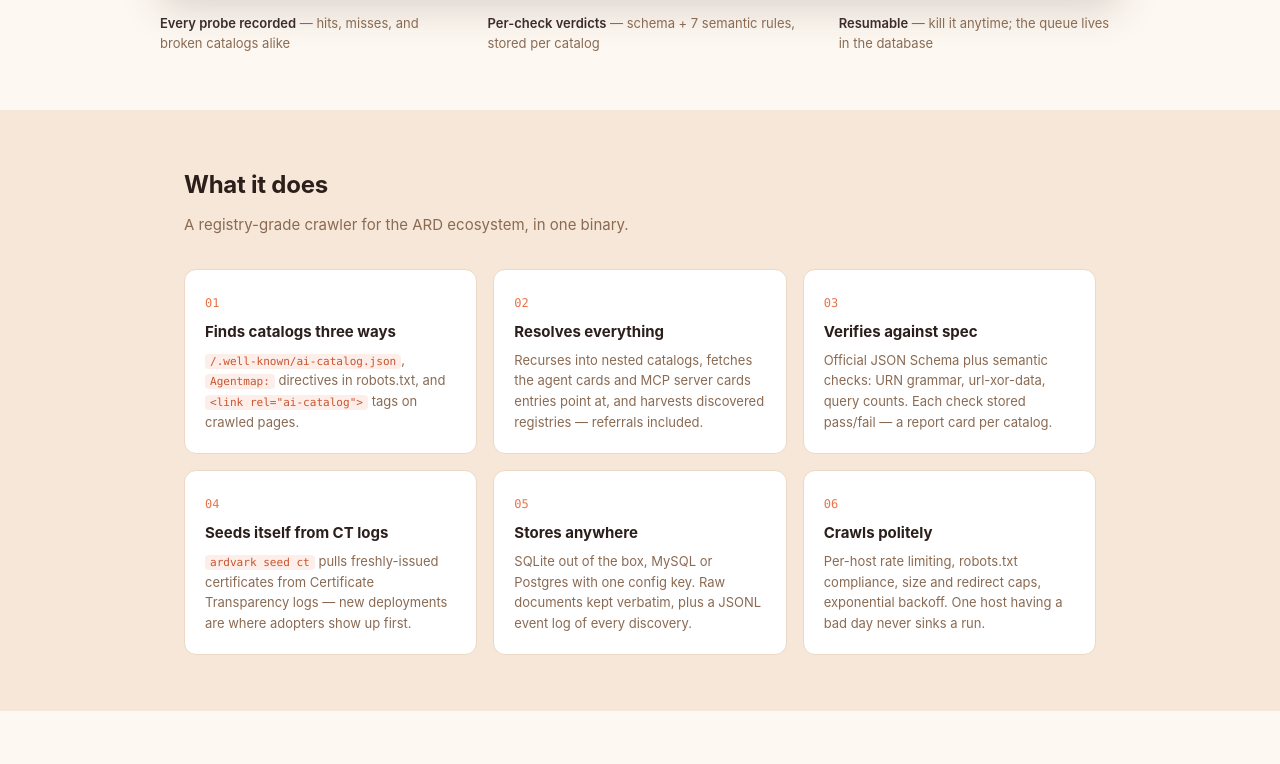
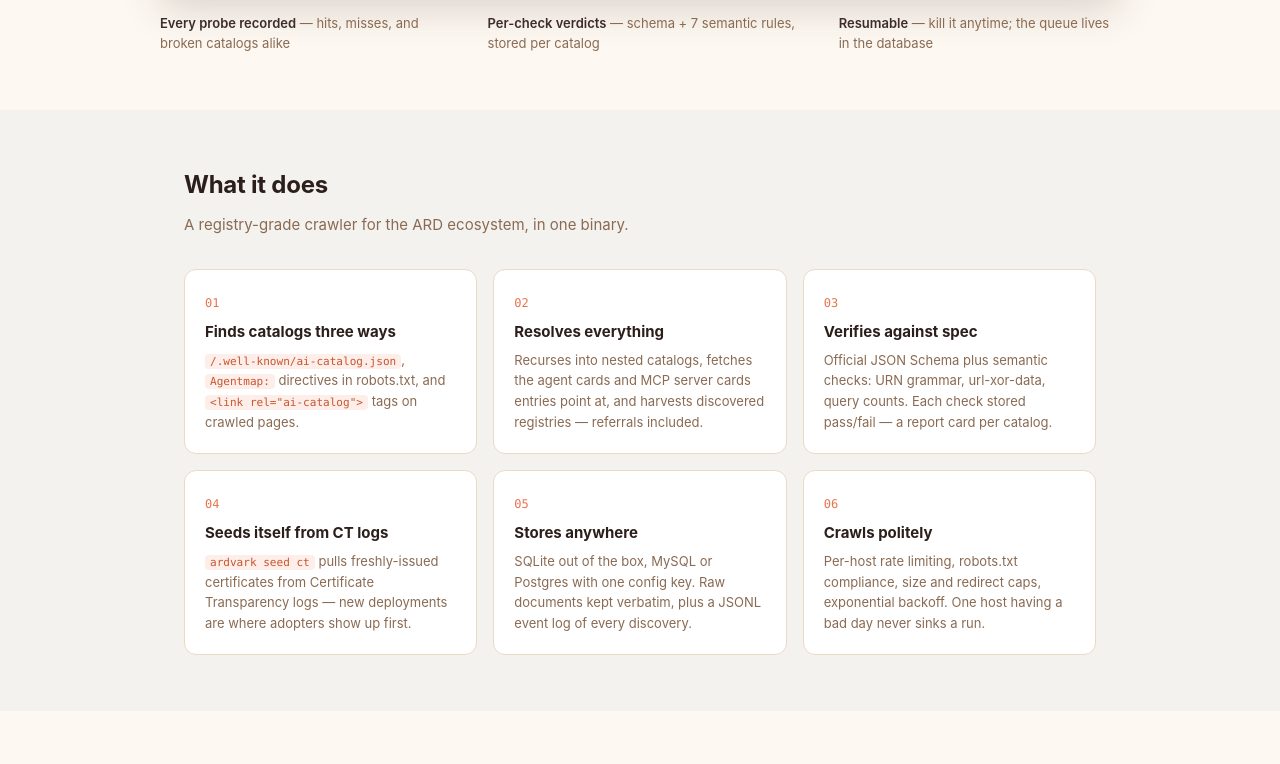
Before and after one commit to HelgeSverre/ardvark, a website: page website/index.html in a window 1280 px wide. Shown: the part 894-1658 px from the top of the page. Drawn offline with Linux system fonts and the light colour scheme.

Commit message:
Desaturate alternating section background and sidebar scrollbar to near-neutral grays

```diff
--- a/website/brand.css
+++ b/website/brand.css
@@ -19,10 +19,15 @@
   --n-900: #3D2C29;
   --n-950: #2B1E1B;
 
+  /* Desaturated neutrals — gray first, a hint of the brand warmth.
+     For surfaces/chrome that should recede rather than read as sand. */
+  --gray-100: #F4F2EF;
+  --gray-300: #DEDAD5;
+
   /* Semantic aliases — light, warm theme */
   --bg:          var(--n-50);
   --surface:     #FFFFFF;
-  --surface-alt: var(--n-100);
+  --surface-alt: var(--gray-100);
   --border:      var(--n-200);
   --text:        var(--n-900);
   --text-muted:  var(--n-500);
```
Also changed, not shown: website/docs.html (+2 -2 lines).
